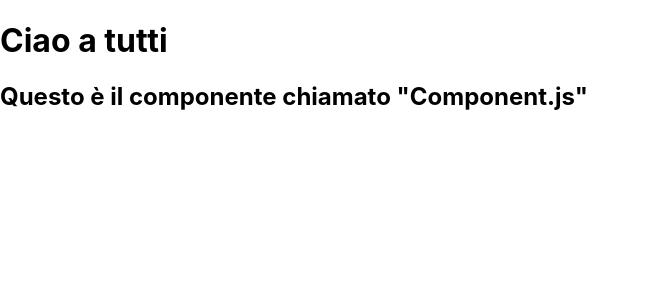
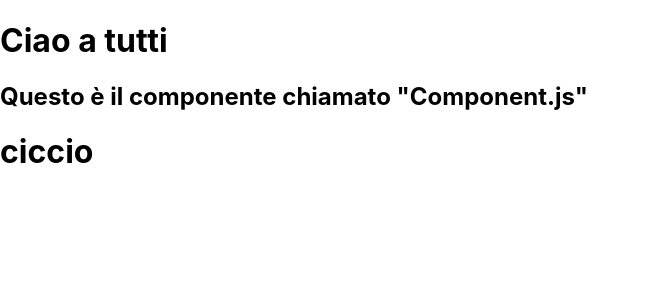
Before and after one commit to marcocareddu/second-react-app, a React (Create React App) app: page / in a window 1280 px wide. Shown: the top 300 px of the page, without its empty margins (0-648 px from the left). Built offline with nearby package versions, Linux system fonts and the light colour scheme.

Commit message:
Create and import card

```diff
--- a/src/App.js
+++ b/src/App.js
@@ -1,10 +1,12 @@
 import Component from "./Component";
+import Card from "./Card";
 
 function App() {
   return (
     <div className="App">
      <h1>Ciao a tutti</h1>
      <Component />
+     <Card />
     </div>
   );
 }
--- /dev/null
+++ b/src/Card.js
@@ -0,0 +1,9 @@
+import React from 'react'
+
+const Card = () => {
+    return (
+        <h1>ciccio</h1>
+    )
+}
+
+export default Card
```
